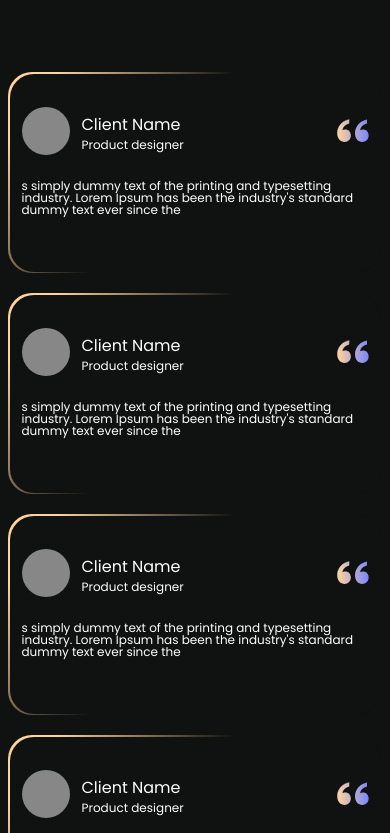
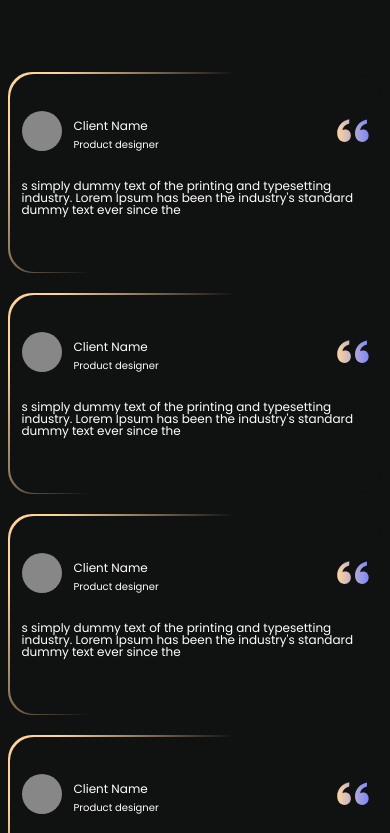
Before and after one commit to kudae3/znisa, a React (Vite) app: page / in a window 390 px wide. Shown: the part 2331-3164 px from the top of the page. Built offline with nearby package versions, Linux system fonts and the light colour scheme.

Commit message:
feat: update testimonial component styles for improved responsiveness and visual consistency

```diff
--- a/src/components/Testimonials.jsx
+++ b/src/components/Testimonials.jsx
@@ -45,10 +45,10 @@ const Testimonials = () => {
               <div className='w-full h-full backdrop-blur-[30px] bg-[#101111] rounded-3xl py-8 px-3 lg:px-6 flex flex-col gap-6'>
                 <div className='w-auto md:w-[349px] h-[50px] flex justify-between items-center'>
                     <div className='flex gap-3 items-center'>
-                      <div className='bg-[#878787] rounded-full w-12 h-12'></div>
+                      <div className='bg-[#878787] rounded-full w-10 h-10 md:w-12 md:h-12'></div>
                       <div>
-                        <h3 className='font-normal text-[16px] leading-7'>{testimonial.name}</h3>
-                        <p className='font-normal text-[12px] leading-[100%]'>{testimonial.role}</p>
+                        <h3 className='font-normal text-[12px] md:text-[16px] leading-7'>{testimonial.name}</h3>
+                        <p className='font-normal text-[10px] md:text-[12px] leading-[100%]'>{testimonial.role}</p>
                       </div>
                     </div>
                     <Quote/>
```
